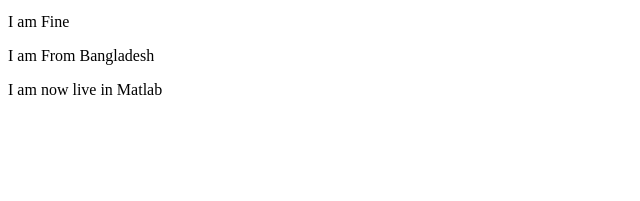
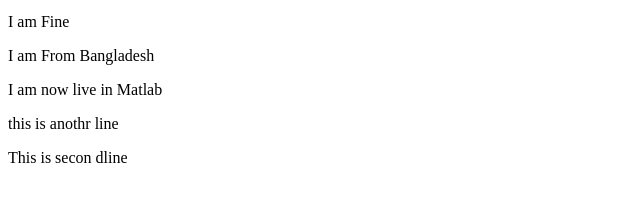
Before and after one commit to naymulhasan05/First_time, a plain HTML site: page index.html in a window 1280 px wide. Shown: the part 101-302 px from the top of the page, without its empty margins (0-640 px from the left). Drawn offline with Linux system fonts and the light colour scheme.

Commit message:
This is test of Branch

```diff
--- a/index.html
+++ b/index.html
@@ -11,5 +11,7 @@
     <p>I am Fine</p>
     <p>I am From Bangladesh</p>
     <p>I am now live in Matlab</p>
+    <p>this is anothr line</p>
+    <p>This is secon dline</p>
 </body>
 </html>
```
